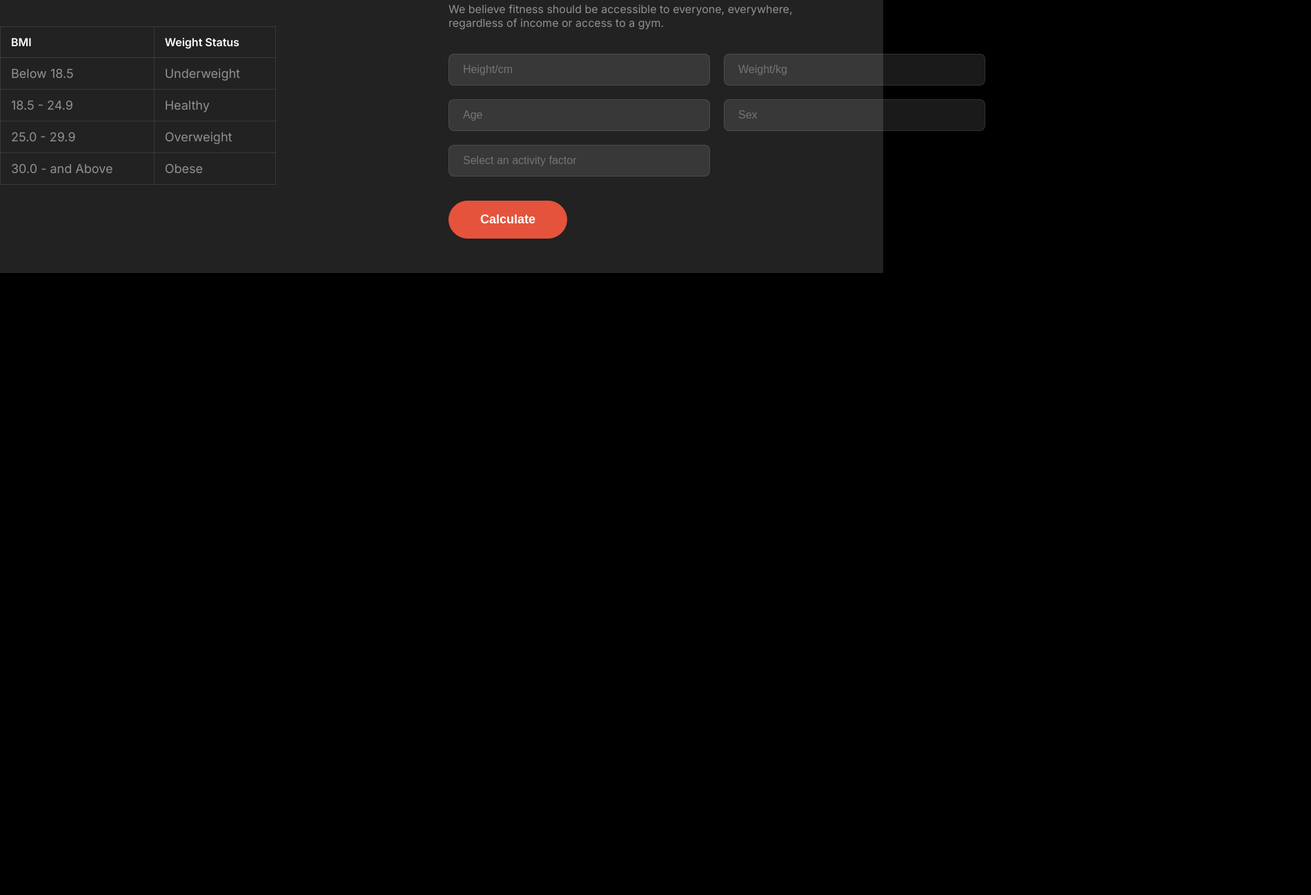
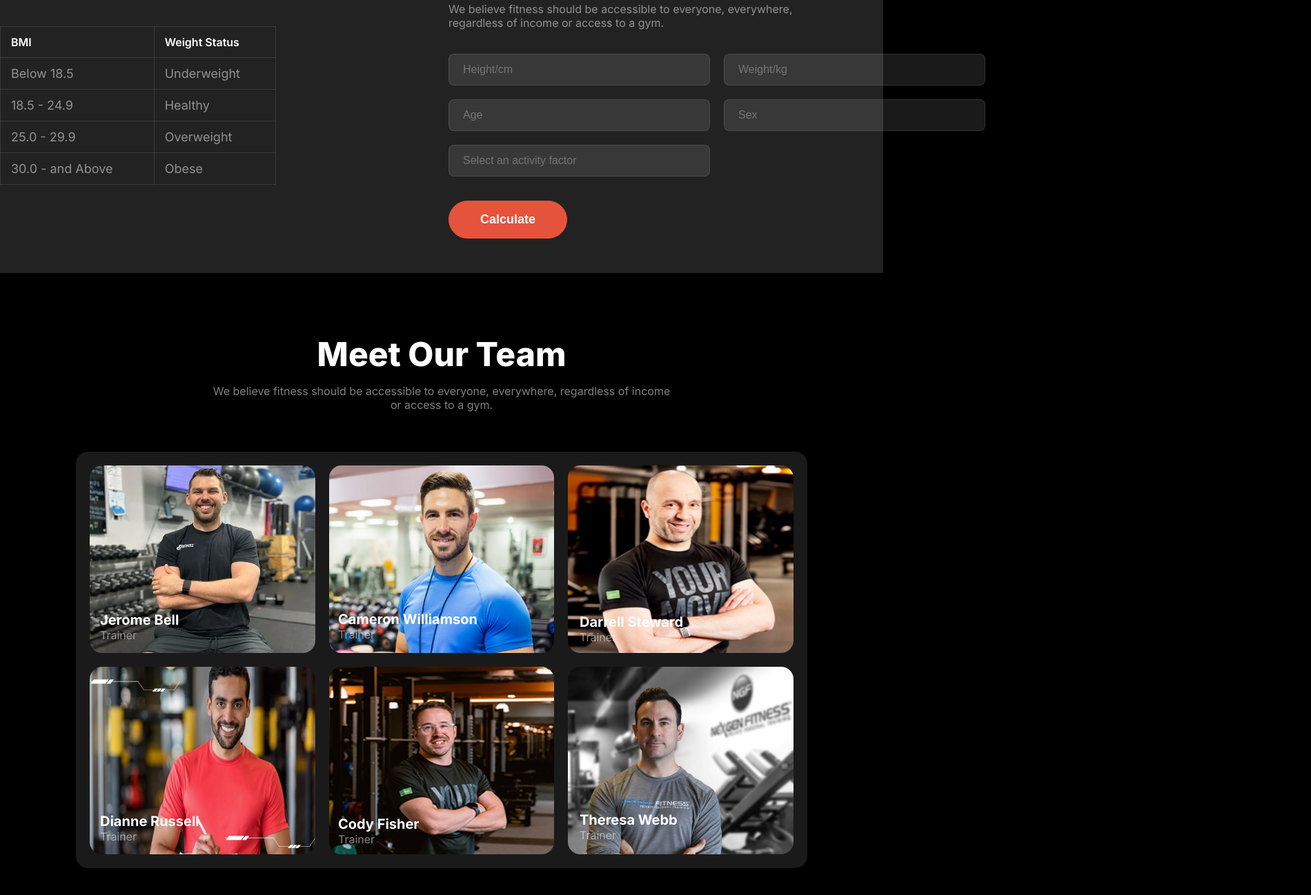
Before and after one commit to rakibunateed/B10A2, a plain HTML site: page index.html in a window 1280 px wide. Shown: the part 2319-3617 px from the top of the page at 69% size, 1900 px wide, since content can reach past the window. Before the commit the page ends 2715 px from the top, so only its background shows below. Drawn offline with Linux system fonts and the light colour scheme.

Commit message:
team section

```diff
--- a/index.html
+++ b/index.html
@@ -135,10 +135,51 @@
                             <input class="data" type="text" placeholder="Sex" s>
                             <input class="data" type="text" placeholder="Select an activity factor">
                         </div>
-                        <button class="primary-btn">Calculate</button>
+                        <button id="bmi-btn" class="primary-btn">Calculate</button>
                     </div>
                 </div>
 
+            </div>
+        </section>
+
+        <section class="team">
+            <div class="team-member">
+                <h3 class="team-title">Meet Our Team</h3>
+                <p class="team-description">We believe fitness should be accessible to everyone, everywhere, regardless
+                    of income or access to a gym.</p>
+            </div>
+
+            <div class="member">
+                <img class="trainer" src="images/trainer1.png" alt="">
+                <img class="trainer" src="images/trainer2.png" alt="">
+                <img class="trainer" src="images/trainer3.png" alt="">
+                <img class="trainer" src="images/trainer4.png" alt="">
+                <img class="trainer" src="images/trainer5.png" alt="">
+                <img class="trainer" src="images/trainer6.png" alt="">
+            </div>
+            <div class="bell">
+                <h4 class="name">Jerome Bell</h4>
+                <p class="subtitle">Trainer</p>
+            </div>
+            <div class="Cameron">
+                <h4 class="name">Cameron Williamson</h4>
+                <p class="subtitle">Trainer</p>
+            </div>
+            <div class="Darrell ">
+                <h4 class="name">Darrell Steward</h4>
+                <p class="subtitle">Trainer</p>
+            </div>
+            <div class="Dianne">
+                <h4 class="name">Dianne Russell</h4>
+                <p class="subtitle">Trainer</p>
+            </div>
+            <div class="Cody">
+                <h4 class="name">Cody Fisher</h4>
+                <p class="subtitle">Trainer</p>
+            </div>
+            <div class="Theresa">
+                <h4 class="name">Theresa Webb</h4>
+                <p class="subtitle">Trainer</p>
             </div>
         </section>
 
--- a/styles/B10A2.css
+++ b/styles/B10A2.css
@@ -310,7 +310,7 @@ th {
     text-align: left;
 }
 
-.bmi-calculate{
+.bmi-calculate {
     margin-bottom: 50px;
 }
 
@@ -354,6 +354,105 @@ th {
 }
 
 
+.team {
+    max-width: 1060px;
+    margin: 0 auto;
+}
+
+
+.team-title {
+    color: #FFFFFF;
+    font-size: 3rem;
+    font-weight: 800;
+    padding-bottom: 14px;
+}
+
+.team-description {
+    color: rgba(255, 255, 255, 0.5);
+    font-size: 1rem;
+    font-weight: 400;
+}
+
+.team-member {
+    max-width: 671px;
+    margin: 88px auto 58px;
+    text-align: center;
+}
+
+.member {
+    display: grid;
+    grid-template-columns: repeat(3, 0fr);
+    gap: 20px;
+    background-color: rgba(255, 255, 255, 0.1);
+    border-radius: 18px;
+    padding: 20px 0 20px 20px;
+    margin-bottom: 88px;
+}
+
+.trainer {
+    width: 326.67px;
+    height: 272px;
+    border-radius: 18px;
+}
+
+.name {
+    color: #FFFFFF;
+    font-size: 1.25rem;
+    font-weight: 700;
+}
+
+.subtitle {
+    color: rgba(255, 255, 255, 0.5);
+    font-size: 1rem;
+    font-weight: 400;
+}
+
+.bell {
+    position: relative;
+    bottom: 460px;
+    right: -35px;
+}
+
+.Cameron {
+    position: relative;
+    bottom: 505px;
+    right: -380px;
+}
+
+.Darrell {
+    position: relative;
+    bottom: 545px;
+    right: -730px;
+}
+
+.Dianne {
+    position: relative;
+    bottom: 300px;
+    right: -35px;
+}
+
+.Cody {
+    position: relative;
+    bottom: 340px;
+    right: -380px;
+}
+
+.Theresa {
+    position: relative;
+    bottom: 390px;
+    right: -730px;
+}
+
+body {
+    overflow-x: hidden;
+}
+
+
+
+
+
+
+
 
 
 
@@ -377,7 +476,9 @@ th {
 @media screen and (max-width: 576px) {
 
     .banner,
-    .run, .mid-work, .field {
+    .run,
+    .mid-work,
+    .field {
         flex-direction: column;
     }
 
@@ -428,7 +529,8 @@ th {
         right: -30px;
     }
 
-    .fitnes {
+    .fitnes,
+    .member {
         grid-template-columns: repeat(1, 1fr);
     }
 
@@ -503,6 +605,63 @@ table {
 
     }
 
+    #bmi-btn {
+        margin-left: 20px;
+    }
+
+    .team{
+        margin-bottom: 0;
+    }
+
+    .team-member {
+        align-items: center;
+        padding-left: 80px;
+    }
+
+    .member {
+        padding-left: 45px;
+    }
+
+    .bell {
+        position: relative;
+        bottom: 1630px;
+        right: -60px;
+    }
+
+    .Cameron {
+        position: relative;
+        bottom: 1385px;
+        right: -60px;
+    }
+
+    .Darrell {
+        position: relative;
+        bottom: 1140px;
+        right: -60px;
+    }
+
+    .Dianne {
+        position: relative;
+        bottom: 890px;
+        right: -60px;
+    }
+
+    .Cody {
+        position: relative;
+        bottom: 650px;
+        right: -60px;
+    }
+
+    .Theresa {
+        position: relative;
+        bottom: 400px;
+        right: -60px;
+    }
+
+   html, body {
+    overflow-x: hidden;
+}
+
 }
 
 @media screen and (min-width: 992px) {
```
Lines whose indentation alone changed are shown as unchanged.
